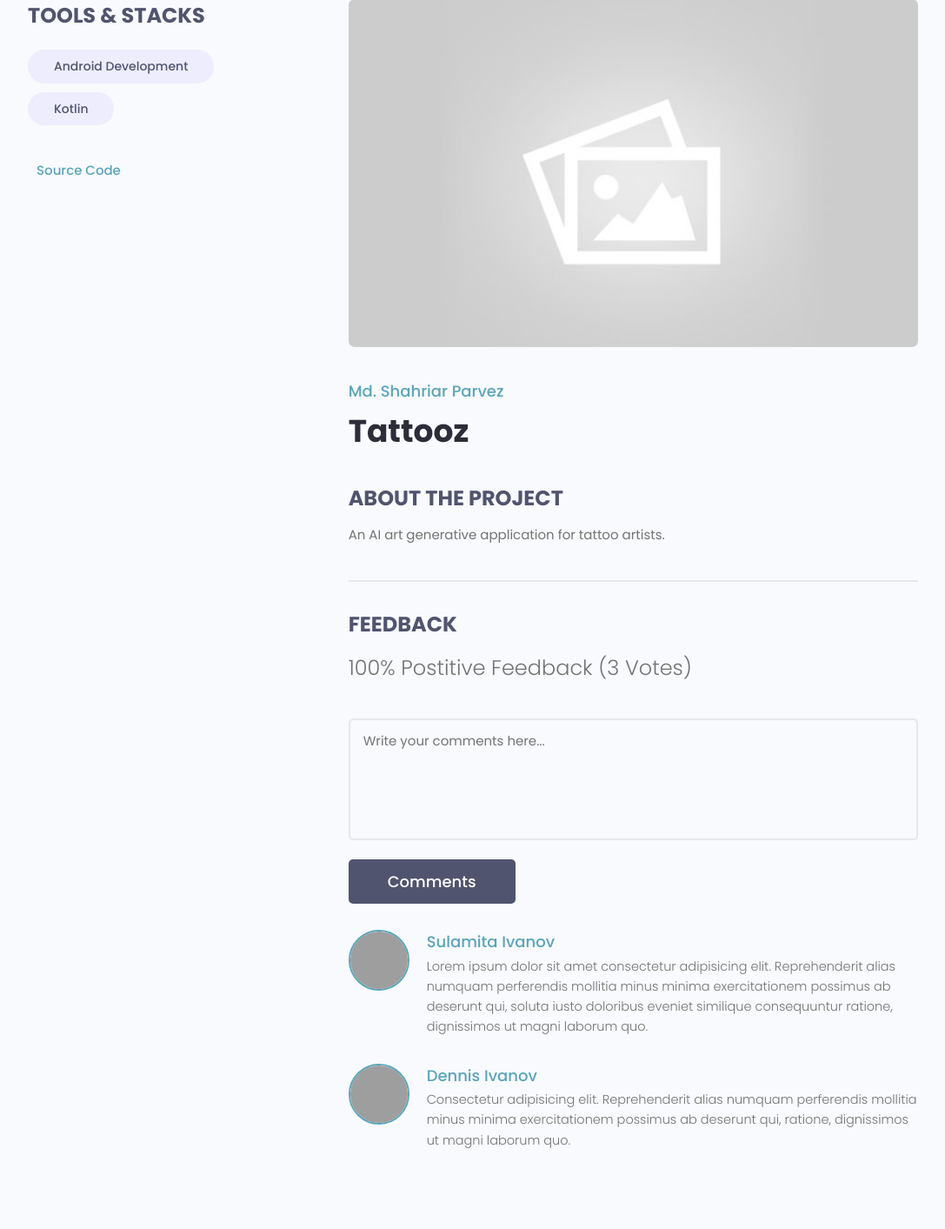
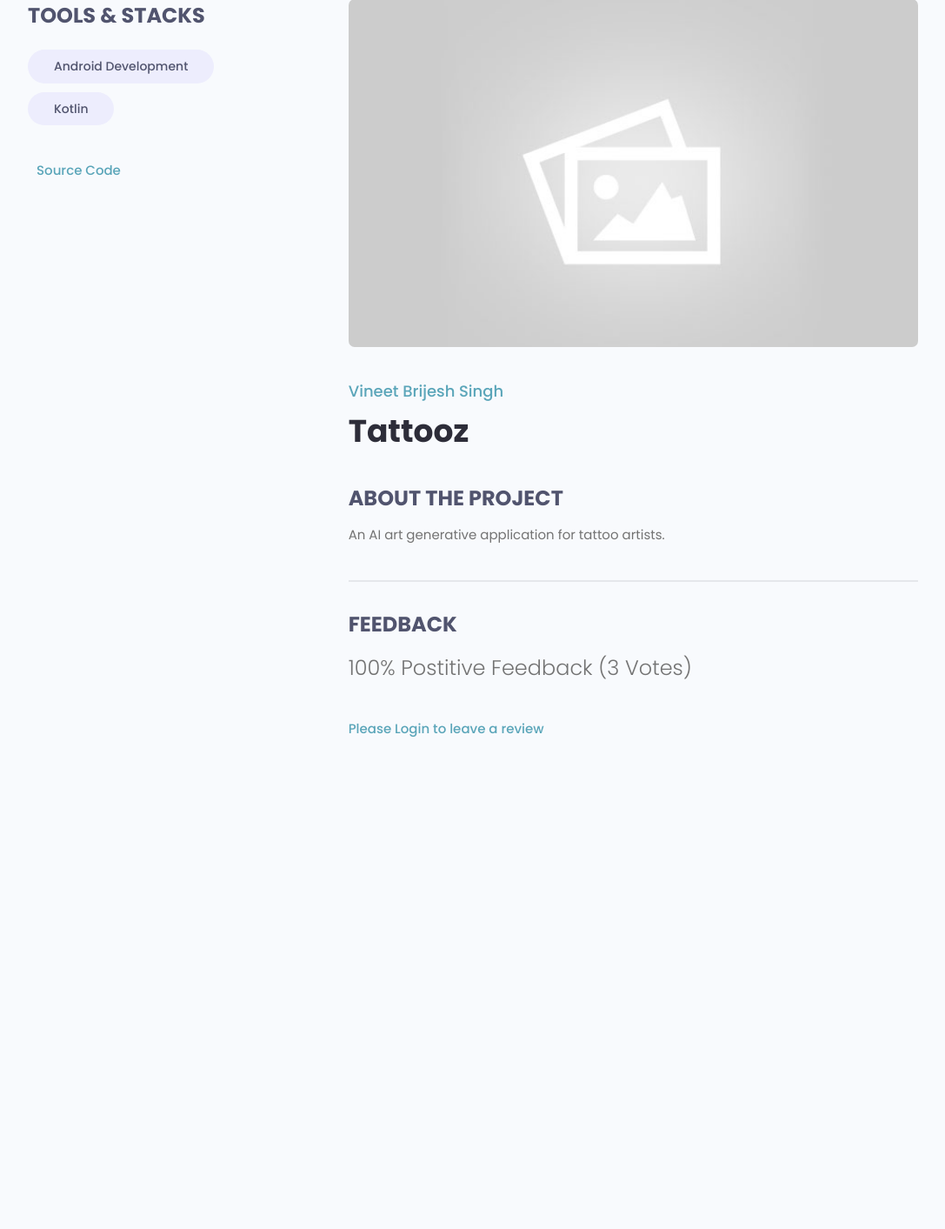
Before and after one commit to vineetsingh13/Dev-Search, a Django app: page /projects/project/b902cda0-cc3d-4054-87a2-023409910ea0 in a window 1280 px wide. Shown: the part 108-1521 px from the top of the page at 87% size, without its empty margins (96-1183 px from the left). After the commit the page ends 955 px from the top, so only its background shows below. Run offline with Django 5.2, Linux system fonts and the light colour scheme; data comes from the database, SQL or seed files in the repository; both versions use the stored data as it was after the commit; some libraries are stand-ins or nearby versions; grey boxes are pictures that could not be loaded.

Commit message:
completed the review section part

```diff
--- a/projects/forms.py
+++ b/projects/forms.py
@@ -3,7 +3,7 @@ from django.core.files.base import File
 from django.db.models.base import Model
 from django.forms import ModelForm
 from django.forms.utils import ErrorList
-from .models import Project
+from .models import Project, Review
 from django import forms
 
 #so basically what happens is using Django ModelForm we pass the model whose form we want to create and the fields we want
@@ -29,3 +29,21 @@ class ProjectForm(ModelForm):
 
         #for accessing each field in the form & update class, widget, etc
         #self.fields['title'].widget.attrs.update({'class':'input','placeholder':'Add title'})
+
+
+class ReviewForm(ModelForm):
+
+    class Meta:
+        model=Review
+        fields=['value','body']
+
+        labels={
+            'value':'Place your vote',
+            'body':'Add a comment'
+        }
+
+    def __init__(self,*args,**kwargs):
+        super(ReviewForm,self).__init__(*args,**kwargs)
+
+        for name,field in self.fields.items():
+            field.widget.attrs.update({'class':'input'})
--- a/projects/models.py
+++ b/projects/models.py
@@ -25,7 +25,25 @@ class Project(models.Model):
         return self.title
 
     class Meta:
-        ordering=['-created']
+        ordering=['-vote_ratio','-vote_total','title']
+
+
+    def reviewers(self):
+        #getting a list of all the owners of project and people who have reviewed to stop them to write further review
+        querySet=self.review_set.all().values_list('owner__id',flat=True)
+        return querySet
+
+    #adding property makes the function run as an attribute
+    @property
+    def getVoteCount(self):
+
+        reviews=self.review_set.all()
+        upVote=reviews.filter(value='up').count()
+        totalVotes=reviews.count()
+        ratio=(upVote/totalVotes)*100
+        self.vote_total=totalVotes
+        self.vote_ratio=ratio
+        self.save()
 
 
 class Review(models.Model):
@@ -34,6 +52,7 @@ class Review(models.Model):
         ('down','Down Vote')
     )
 
+    owner=models.ForeignKey(Profile,on_delete=models.CASCADE,null=True)
     #so using cascade once the project is deleted all the associated reviews are also deleted
     project=models.ForeignKey(Project,on_delete=models.CASCADE)
     body=models.TextField(null=True,blank=True)
@@ -45,6 +64,11 @@ class Review(models.Model):
     def __str__(self):
         return self.value
 
+
+    class Meta:
+        #to make sure no instance of review can have the same owner or project
+        unique_together=[['owner','project']]
+
 class Tag(models.Model):
     name=models.CharField(max_length=200)
     created=models.DateTimeField(auto_now_add=True)
--- a/projects/templates/projects/single-project.html
+++ b/projects/templates/projects/single-project.html
@@ -28,7 +28,7 @@
         </div>
         <div class="column column--2of3">
           <img class="singleProject__preview" src="{{ project.featured_image.url }}" alt="portfolio thumbnail" />
-          <a href="profile.html" class="singleProject__developer">Md. Shahriar Parvez</a>
+          <a href="profile.html" class="singleProject__developer">{{project.owner.name}}</a>
           <h2 class="singleProject__title">{{project.title}}</h2>
           <h3 class="singleProject__subtitle">About the Project</h3>
           <div class="singleProject__info">
@@ -41,42 +41,49 @@
               {{project.vote_ratio}}% Postitive Feedback ({{project.vote_total}} Vote{{project.vote_total|pluralize:"s"}})
             </h5>
 
-            <form class="form" action="#" method="POST">
-              <!-- Textarea -->
-              <div class="form__field">
-                <label for="formInput#textarea">Comments: </label>
-                <textarea class="input input--textarea" name="message" id="formInput#textarea"
-                  placeholder="Write your comments here..."></textarea>
-              </div>
-              <input class="btn btn--sub btn--lg" type="submit" value="Comments" />
-            </form>
+
+            <!-- check whether the user has already reviewed, is not owner, and is logged in to give review -->
+            {% if request.user.profile.id in project.reviewers %}
+              <p>You have already submitted your review</p>
+            {% elif request.user.profile == project.owner %}
+              <p>You cannot review your own project</p>
+
+            {% elif request.user.is_authenticated%}
+              <form class="form" action="{% url 'project' project.id %}" method="POST">
+                {% csrf_token %}
+                {% for field in form %}
+                <div class="form__field">
+                  <label for="formInput#textarea">{{field.label}} </label>
+                  {{field}}
+                </div>
+                {% endfor %}
+                <input class="btn btn--sub btn--lg" type="submit" value="Add Review" />
+              </form>
+            {% else %}
+              <a href="{% url 'login' %}?next={{request.path}}">Please Login to leave a review</a>
+            {% endif %}
+
             <div class="commentList">
+              {% for review in project.review_set.all %}
+              {% if review.body %}
               <div class="comment">
                 <a href="profile.html">
                   <img class="avatar avatar--md"
-                    src="https://pbs.twimg.com/profile_images/1335382240931368961/b3wSZKj4_400x400.jpg" alt="user" />
+                    src="{{review.owner.profile_image.url}}" alt="user" />
                 </a>
+
+
                 <div class="comment__details">
-                  <a href="profile.html" class="comment__author">Sulamita Ivanov</a>
+                  <a href="{% url 'user-profile' review.owner.id %}" class="comment__author">{{review.owner.name}}</a>
                   <p class="comment__info">
-                    Lorem ipsum dolor sit amet consectetur adipisicing elit. Reprehenderit alias numquam perferendis
-                    mollitia minus minima exercitationem possimus ab deserunt qui, soluta iusto doloribus eveniet
-                    similique consequuntur ratione, dignissimos ut magni laborum quo.
+                    {{review.body | linebreaksbr}}
                   </p>
                 </div>
+
+
               </div>
-              <div class="comment">
-                <a href="profile.html">
-                  <img class="avatar avatar--md" src="https://avatars.githubusercontent.com/u/33843378" alt="user" />
-                </a>
-                <div class="comment__details">
-                  <a href="profile.html" class="comment__author">Dennis Ivanov</a>
-                  <p class="comment__info">
-                    Consectetur adipisicing elit. Reprehenderit alias numquam perferendis mollitia minus minima
-                    exercitationem possimus ab deserunt qui, ratione, dignissimos ut magni laborum quo.
-                  </p>
-                </div>
-              </div>
+              {% endif %}
+              {% endfor %}
             </div>
           </div>
         </div>
--- a/projects/views.py
+++ b/projects/views.py
@@ -1,8 +1,9 @@
 from django.shortcuts import render,redirect
 from django.http import HttpResponse
 from .models import Project, Tag
-from .forms import ProjectForm
+from .forms import ProjectForm, ReviewForm
 from django.db.models import Q
+from django.contrib import messages
 from .utils import searchProjects, paginationProjects
 from django.core.paginator import Paginator, PageNotAnInteger, EmptyPage
 from django.contrib.auth.decorators import login_required
@@ -28,8 +29,28 @@ def projects(request):
 def project(request,pk):
 
     projectObj= Project.objects.get(id=pk)
+
+    form=ReviewForm()
+
+    if request.method=='POST':
+        form=ReviewForm(request.POST)
+        review=form.save(commit=False)
+
+        #to set the owner and the project for which review is written
+        review.project=projectObj
+        review.owner=request.user.profile
+        review.save()
+
+        #update vote count and ratio
+        #we can run it directly like an attribute and not method
+        projectObj.getVoteCount
+
+        messages.success(request,"Your review was recorded successfully!")
+
+        return redirect('project',pk=projectObj.id)
+
     #tags=projectObj.tags.all()
-    return render(request, 'projects/single-project.html',{'project':projectObj})
+    return render(request, 'projects/single-project.html',{'project':projectObj,'form':form})
 
 
 @login_required(login_url="login")
--- a/users/templates/users/login_register.html
+++ b/users/templates/users/login_register.html
@@ -61,7 +61,7 @@
         <p>Hello Developer, Welcome Back!</p>
       </div>
 
-      <form action="{% url 'login' %}" method="POST" class="form auth__form">
+      <form action="" method="POST" class="form auth__form">
         {% csrf_token %}
 
         <!-- Input:Username -->
--- a/users/views.py
+++ b/users/views.py
@@ -56,7 +56,11 @@ def loginPage(request):
         #it will set the session in the browsers cookies
         if user is not None:
             login(request,user)
-            return redirect('profiles')
+
+            #below if the user is not logged in and trying to review a project
+            #the user will be taken to the login page and after logging in again back to the project page
+            #if next is empty take user to account page
+            return redirect(request.GET['next'] if 'next' in request.GET else 'account')
         else:
             messages.error(request,'username or password is incorrect')
 
```
Also changed, not shown: db.sqlite3, projects/migrations/0006_alter_project_options_review_owner_and_more.py (added).
